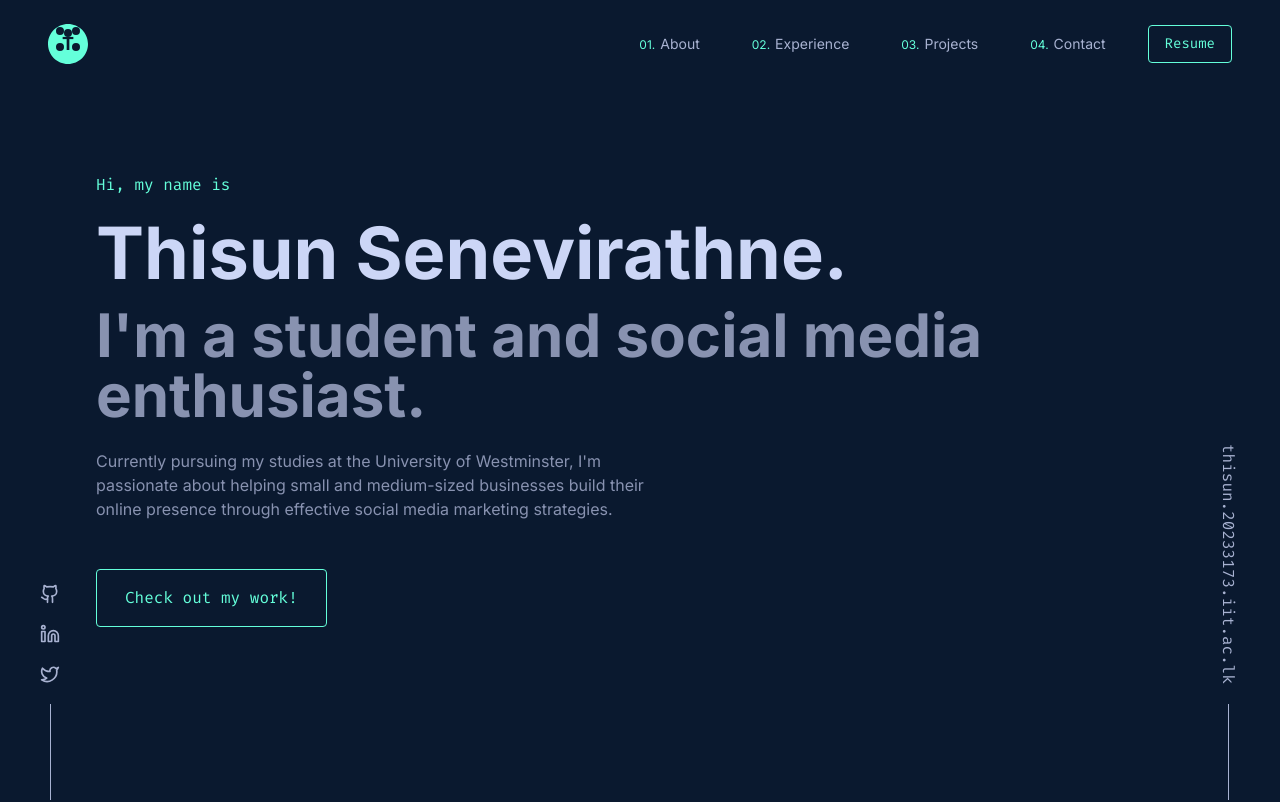
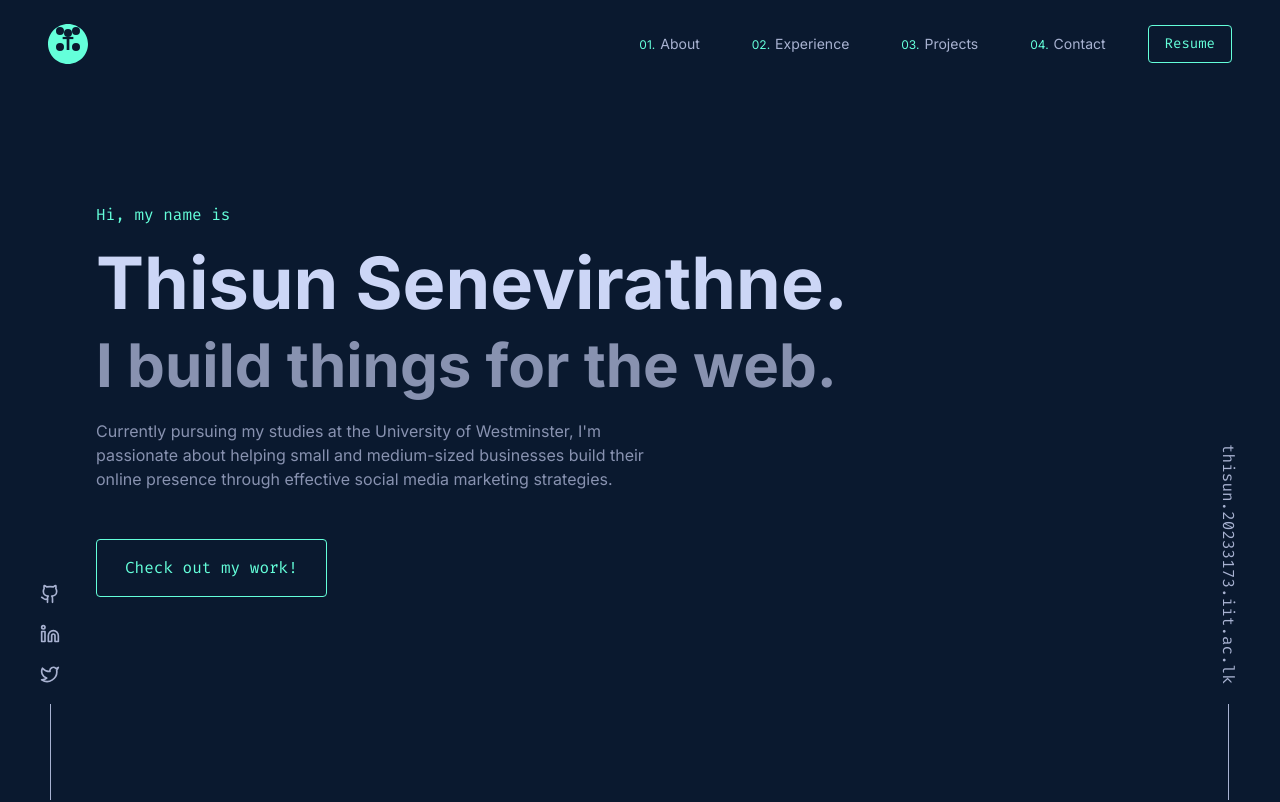
Before and after one commit to Thisun-17/personal-portfolio, a React (Vite) app in the folder portfolio/: page / in a window 1280 px wide. Shown: the top 802 px of the page. Built offline with nearby package versions, Linux system fonts and the light colour scheme.

Commit message:
feat: update Hero component description to reflect web development focus

```diff
--- a/portfolio/src/components/Hero.tsx
+++ b/portfolio/src/components/Hero.tsx
@@ -36,7 +36,7 @@ const Hero: React.FC<HeroProps> = ({ showContent }) => {
           Thisun Senevirathne.
         </h1>
         <h2 className={`text-4xl sm:text-5xl md:text-6xl font-bold text-slate mb-6 transition-all duration-500 fadein delay-300 ${showContent ? 'show' : ''}`}>
-          I'm a student and social media enthusiast.
+          I build things for the web.
         </h2>
         <p className={`max-w-xl text-slate mb-12 transition-all duration-500 fadein delay-400 ${showContent ? 'show' : ''}`}>
           Currently pursuing my studies at the University of Westminster,
```
